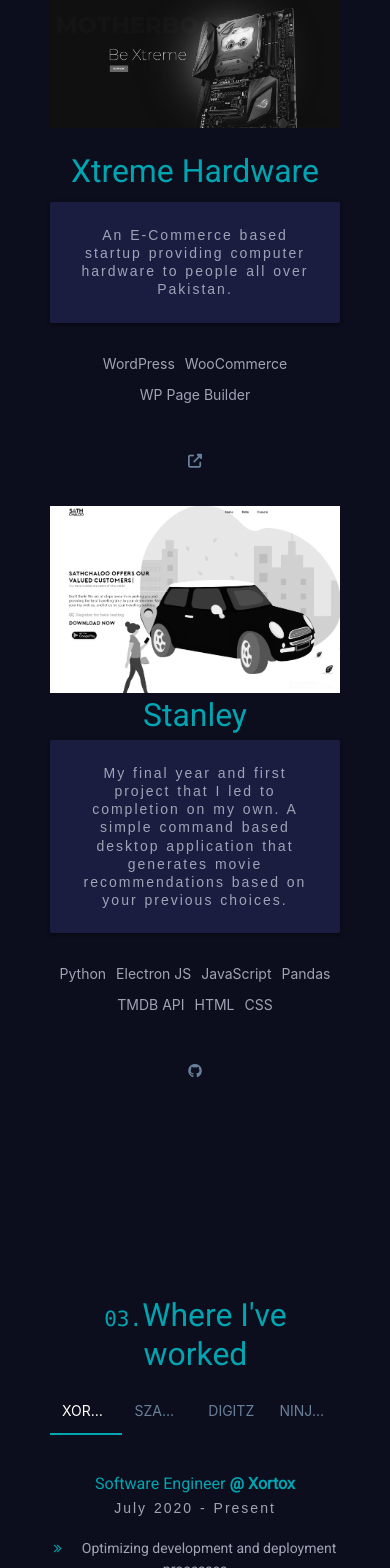
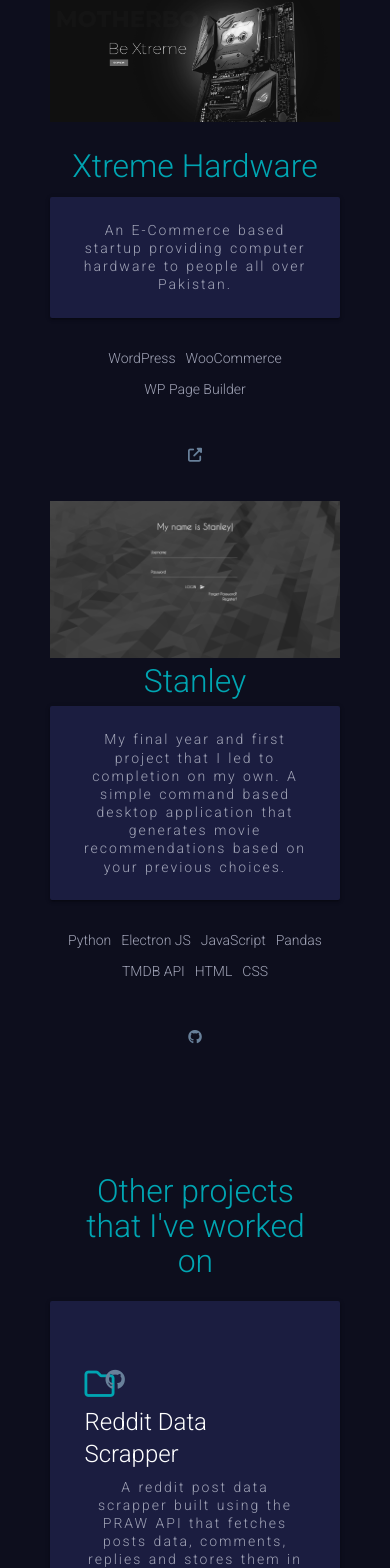
Before and after one commit to saadfarhan124/personal, a React (Create React App) app: page / in a window 390 px wide. Shown: the part 4124-5692 px from the top of the page. Built offline with nearby package versions, Linux system fonts and the light colour scheme.

Commit message:
updated styling

```diff
--- a/src/Globals/Colors/_colors.scss
+++ b/src/Globals/Colors/_colors.scss
@@ -1,5 +1,4 @@
-@import url("https://fonts.googleapis.com/css?family=Roboto|Source+Code+Pro&display=swap");
-
+@import url('https://fonts.googleapis.com/css2?family=Roboto:wght@300;700&display=swap');
 $primary-color: #0d0e1d;
 // $third-color: #df0100;
 $blue-tint: #68809a;
--- a/src/components/Navbar/Navbar.component.jsx
+++ b/src/components/Navbar/Navbar.component.jsx
@@ -75,7 +75,7 @@
       revealWithTimeout("leftpane");
       revealWithTimeout("rightpane");
       revealWithTimeout("about");
-      revealWithTimeout("projects");
+      // revealWithTimeout("projects");
       revealWithTimeout("experience");
       revealWithTimeout("contact");
 
--- a/src/components/Navbar/Navbar.scss
+++ b/src/components/Navbar/Navbar.scss
@@ -57,9 +57,10 @@
 }
 
 p,
-button {
+button,
+ul {
   color: $fourth;
-  font-family: "Helvitica", sans-serif;
+  font-family: "Roboto", sans-serif;
 }
 
 ul,
--- a/src/components/Projects/Projects.component.jsx
+++ b/src/components/Projects/Projects.component.jsx
@@ -34,7 +34,7 @@
                     </div>
                 </div>
             </div>
-            {/* <div className="container"> */}
+
             <div className="row mt-20 flex project ">
                 <div className="col s12 m8 l8">
                     <img className="responsive-img project-image" src="/assets/usdoctors.png"></img>
@@ -88,8 +88,8 @@
                             </div>
                             <div className="links mt-5">
                                 <ul>
-                                        <li><i className="fa fa-external-link-alt"></i></li>
-                                        <li><i className="fab fa-google-play"></i></li>
+                                    <li><a href="http://www.sathchaloo.com/" target="_blank"><i className="fa fa-external-link-alt"></i></a></li>
+                                    <li><a href="https://play.google.com/store/apps/details?id=sathchaloo.com.prototype" target="_blank"><i className="fab fa-google-play"></i></a></li>
                                 </ul>
                             </div>
                         </div>
@@ -124,7 +124,7 @@
                             </div>
                             <div className="links mt-5">
                                 <ul>
-                                        <li> <i className="fa fa-external-link-alt"></i></li>
+                                    <li><a href="xtremehardware.pk" target="_blank"><i className="fa fa-external-link-alt"></i></a></li>
                                 </ul>
                             </div>
                         </div>
@@ -153,17 +153,185 @@
                             </div>
                             <div className="links mt-5">
                                 <ul>
-                                        <li><i class="fab fa-github"></i></li>
+                                    <li><a href="https://github.com/saadfarhan124/Stanley" target="_blank"><i class="fab fa-github"></i></a></li>
                                 </ul>
                             </div>
                         </div>
                     </div>
                 </div>
                 <div className="col s12 m8 l8">
-                        <img className="responsive-img project-image" src="/assets/sathchaloo.png"></img>
+                    <img className="responsive-img project-image" src="/assets/stanley.png"></img>
                 </div>
             </div>
-            {/* </div> */}
+
+
+            <div className="container heading-container">
+                <div className="row">
+                    <div className="col m12 s12">
+                        <h4 className="heading text-center hvr-underline-from-center" id="experienceheading">
+                            Other projects that I've worked on
+                        </h4>
+                    </div>
+                </div>
+            </div>
+            <div className="row arhive">
+                <div className="col s12 m4 l4">
+                    <div className="card">
+                        <div class="card-content white-text">
+                            <div className="row">
+                                <div className="col s1"><i class="far fa-folder"></i></div>
+                                <div className="col s10"></div>
+                                <div className="col s1"><i class="fab fa-github"></i></div>
+                            </div>
+                            <div className="row mt-5">
+                                <div className="col s12">
+                                    <span className="card-title">Reddit Data Scrapper</span>
+                                    <p>A reddit post data scrapper built using the PRAW API that fetches posts data, comments, replies and stores them in a SQLite database</p>
+                                    <div className="links mt-5">
+                                        <ul>
+                                            <li>Python</li>
+                                            <li>PRAW</li>
+                                            <li>Selenium</li>
+                                        </ul>
+                                    </div>
+                                </div>
+                            </div>
+
+                        </div>
+                    </div>
+                </div>
+                <div className="col s12 m4 l4">
+                    <div className="card">
+                        <div class="card-content white-text">
+                            <div className="row">
+                                <div className="col s1"><i class="far fa-folder"></i></div>
+                                <div className="col s9"></div>
+                                <div className="col s1"><i class="fab fa-github"></i></div>
+                                <div className="col s1"><i className="fa fa-external-link-alt"></i></div>
+                            </div>
+                            <div className="row mt-5">
+                                <div className="col s12">
+                                    <span className="card-title">Node Calculator</span>
+                                    <p>A simple calculator developed using Node JS to calculate BMI, PPI, Volume of a cylinder and perimeter of rectangle</p>
+                                    <div className="links mt-5">
+                                        <ul>
+                                            <li>Node JS</li>
+                                            <li>Express JS</li>
+                                            <li>React JS</li>
+                                        </ul>
+                                    </div>
+                                </div>
+                            </div>
+
+                        </div>
+                    </div>
+                </div>
+                <div className="col s12 m4 l4">
+                    <div className="card">
+                        <div class="card-content white-text">
+                            <div className="row">
+                                <div className="col s1"><i class="far fa-folder"></i></div>
+                                <div className="col s9"></div>
+                                <div className="col s1"><i class="fab fa-github"></i></div>
+                                <div className="col s1"><i className="fa fa-external-link-alt"></i></div>
+                            </div>
+                            <div className="row mt-5">
+                                <div className="col s12">
+                                    <span className="card-title">Anonymous Social</span>
+                                    <p>WebApp that allows users to post data anonymously</p>
+                                    <div className="links mt-5">
+                                        <ul>
+                                            <li>Express JS</li>
+                                            <li>Node JS</li>
+                                            <li>Mongo DB</li>
+                                            <li>Jade</li>
+                                        </ul>
+                                    </div>
+                                </div>
+                            </div>
+
+                        </div>
+                    </div>
+                </div>
+
+            </div>
+            <div className="row arhive">
+                <div className="col s12 m4 l4">
+                    <div className="card">
+                        <div class="card-content white-text">
+                            <div className="row">
+                                <div className="col s1"><i class="far fa-folder"></i></div>
+                                <div className="col s10"></div>
+                                <div className="col s1"><i class="fab fa-github"></i></div>
+                            </div>
+                            <div className="row mt-5">
+                                <div className="col s12">
+                                    <span className="card-title">Instagram Downloader</span>
+                                    <p>A Python based utility to download Instagram Posts</p>
+                                    <div className="links mt-5">
+                                        <ul>
+                                            <li>Python</li>
+                                            <li>Selenium</li>
+                                        </ul>
+                                    </div>
+                                </div>
+                            </div>
+
+                        </div>
+                    </div>
+                </div>
+                <div className="col s12 m4 l4">
+                    <div className="card">
+                        <div class="card-content white-text">
+                            <div className="row">
+                                <div className="col s1"><i class="far fa-folder"></i></div>
+                                <div className="col s10"></div>
+                                <div className="col s1"><i class="fab fa-github"></i></div>
+                            </div>
+                            <div className="row mt-5">
+                                <div className="col s12">
+                                    <span className="card-title">Alumni Portal</span>
+                                    <p>Portal to keep track of Alumni's informations and their job experiences.</p>
+                                    <div className="links mt-5">
+                                        <ul>
+                                            <li>ASP.NET</li>
+                                            <li>Entity Framework</li>
+                                            <li>JavaScript</li>
+                                        </ul>
+                                    </div>
+                                </div>
+                            </div>
+
+                        </div>
+                    </div>
+                </div>
+                <div className="col s12 m4 l4">
+                    <div className="card">
+                        <div class="card-content white-text">
+                            <div className="row">
+                                <div className="col s1"><i class="far fa-folder"></i></div>
+                                <div className="col s10"></div>
+                                <div className="col s1"><i class="fab fa-github"></i></div>
+                            </div>
+                            <div className="row mt-5">
+                                <div className="col s12">
+                                    <span className="card-title">WordPress Automation</span>
+                                    <p>Python utility to create WordPress Pages from a txt file</p>
+                                    <div className="links mt-5">
+                                        <ul>
+                                            <li>Python</li>
+                                            <li>Selenium</li>
+                                        </ul>
+                                    </div>
+                                </div>
+                            </div>
+
+                        </div>
+                    </div>
+                </div>
+
+            </div>
+
         </section>
     )
 }
--- a/src/components/Projects/Projects.scss
+++ b/src/components/Projects/Projects.scss
@@ -43,9 +43,47 @@
         // transition: 2s ease-out;
     }
 
-    .card-title{
-        color: $third;
+    .arhive{
+        .card{
+            background-color: #1b1d40;
+            transition: 0.5s ease-in-out;
+            cursor: pointer;
+            min-height: 350px;
+            padding-top: 15%;
+            i{
+                font-size: 20px;
+                color: $blue-tint;
+
+            }
+            .fa-folder{
+                color : $third !important;
+                font-size: 30px !important;
+            }
+            .links{
+                ul{
+                    display: flex;
+                    flex-wrap: wrap;
+                    /* position: relative; */
+                    /* z-index: 2; */
+                    margin: 25px 0px 10px;
+                    padding: 0px;
+                    list-style: none;
+                    justify-content: center;
+
+                    li{
+                        margin: 5px;
+                    }
+                    li::before{
+                        display: none;
+                    }
+                }
+            }
+        }
+        .card:hover{
+            transform: translate(0px, -5px);
+        }
     }
+
 
     .project{
         @media screen and (min-width: 730px) {
@@ -78,11 +116,7 @@
             color: $third;
         }
 
-        @media screen and (max-width: 423px) {
-          .links{
-              margin: 0 auto;
-          }
-        }
+
 
     }
 
@@ -111,12 +145,12 @@
         // filter: grayscale(0)  drop-shadow(9px 10px 9px rgba(0,165,178,0.5));
 
 
-        animation: reveal 1s 1;
+        animation: reveal 0.5s;
         animation-fill-mode: forwards;
 
     }
     .inverted:hover{
-        animation: reveal-inverted 1s 1 !important;
+        animation: reveal-inverted 0.5s !important;
         animation-fill-mode: forwards !important;
     }
 }
--- a/src/index.css
+++ b/src/index.css
@@ -1,9 +1,7 @@
 body {
   background-color: #0d0e1d;
   margin: 0;
-  font-family: -apple-system, BlinkMacSystemFont, "Segoe UI", "Roboto", "Oxygen",
-    "Ubuntu", "Cantarell", "Fira Sans", "Droid Sans", "Helvetica Neue",
-    sans-serif;
+  font-family: "Roboto";
   -webkit-font-smoothing: antialiased;
   -moz-osx-font-smoothing: grayscale;
 }
```
Also changed, not shown: public/assets/stanley.png (added). Lines whose indentation alone changed are shown as unchanged.
